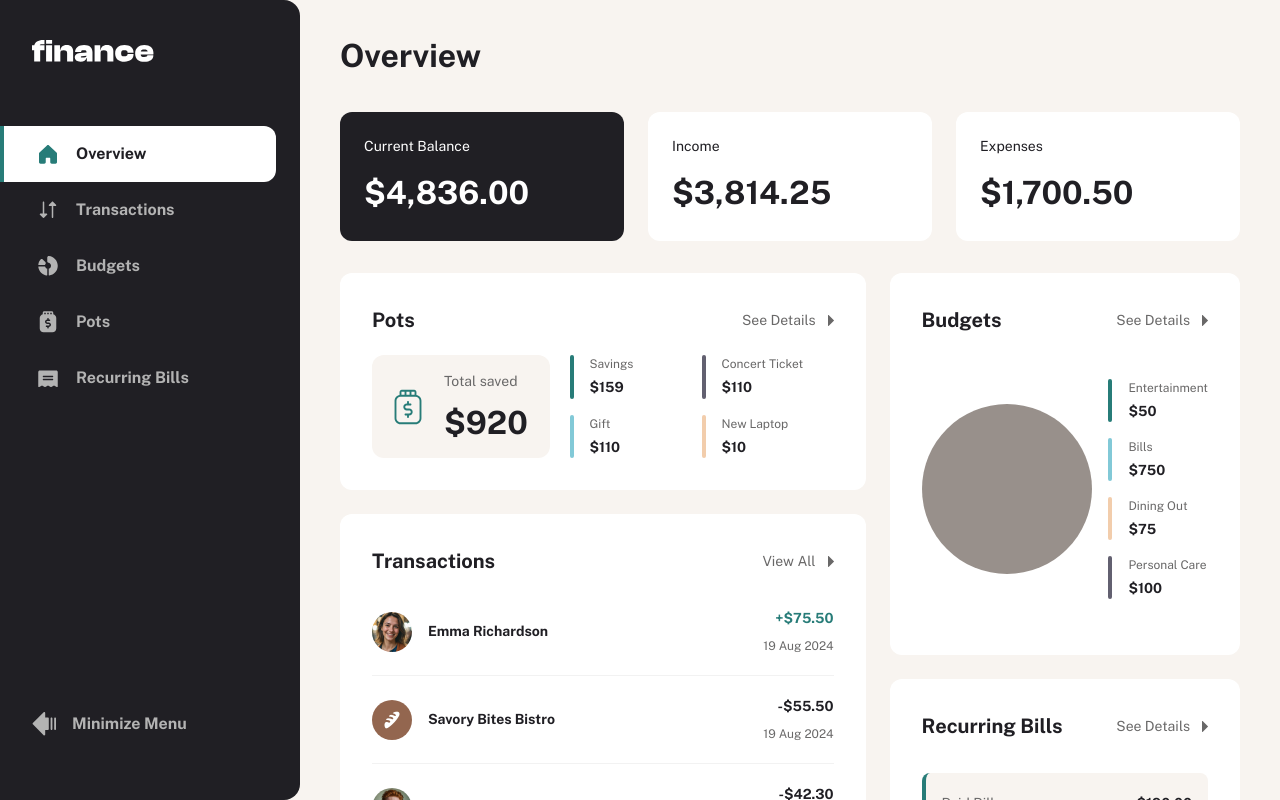
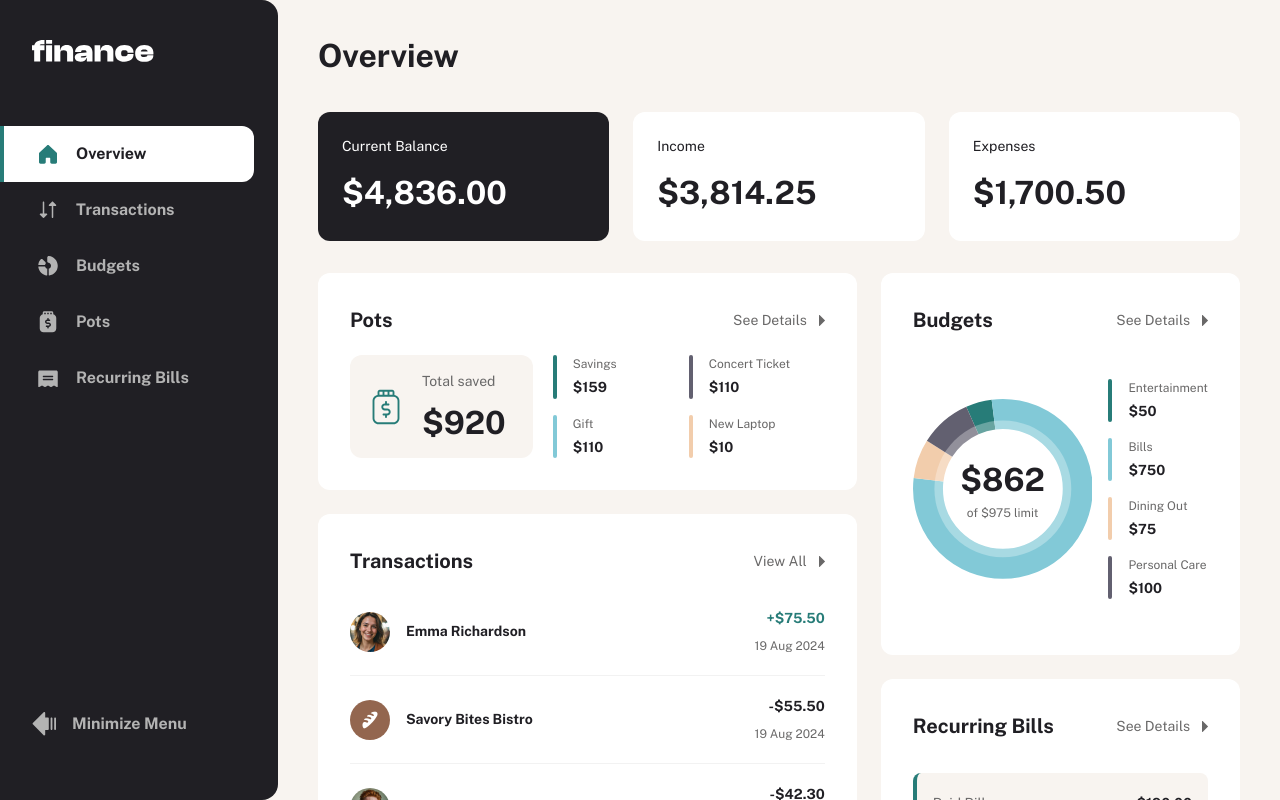
Before and after one commit to debasishrowlo/finance-dashboard, a React (Vite) app in the folder frontend/: page /overview in a window 1280 px wide. Built offline with nearby package versions, Linux system fonts and the light colour scheme.

Commit message:
Add budget donut chart

```diff
--- a/frontend/src/pages/Overview.tsx
+++ b/frontend/src/pages/Overview.tsx
@@ -34,10 +34,37 @@ const Section = (props: SectionProps) => {
 }
 
 const Overview = () => {
-
   const totalSaved = data.pots.reduce((total, pot) => {
     return total + pot.total
   }, 0)
+
+  const totalSpending = Math.abs(
+    data.transactions
+      .filter(transaction => {
+        return data.budgets.some(budget => budget.category === transaction.category)
+      })
+      .reduce((total, transaction) => {
+        return total + transaction.amount
+      }, 0)
+  )
+  const totalBudget = data.budgets.reduce((total, budget) => {
+    return total + budget.maximum
+  }, 0)
+
+  const radius = 17.5
+  const strokeWidth = 7
+  const segments = data.budgets.map(budget => ({
+    percentage: (budget.maximum / totalBudget) * 100,
+    theme: budget.theme,
+    offset: 0,
+  }))
+  let offset = 25
+  for (let i = 0; i < segments.length; i++) {
+    const segment = segments[i]
+    const previousPercentage = i === 0 ? 0 : segments[i - 1].percentage
+    offset -= previousPercentage
+    segment.offset = offset
+  }
 
   return (
     <div>
@@ -161,10 +188,39 @@ const Overview = () => {
             >
               <div className="mt-20 md:py-24 md:flex">
                 <div className="w-full flex items-center md:grow">
-                  <div className="max-w-240 w-full aspect-square mx-auto bg-beige-500 rounded-full lg:mx-0"></div>
+                  <div className="max-w-240 w-full aspect-square relative mx-auto lg:mx-0">
+                    <svg className="w-full" viewBox="0 0 42 42">
+                      <circle
+                        cx="21" cy="21"
+                        fill="transparent" stroke="transparent"
+                        r={radius} strokeWidth={strokeWidth}
+                      />
+                      {segments.map((segment, index) => (
+                        <circle
+                          key={index}
+                          cx="21" cy="21"
+                          fill="transparent"
+                          r={radius}
+                          stroke={segment.theme}
+                          strokeWidth={strokeWidth}
+                          strokeDasharray={`${segment.percentage} ${100 - segment.percentage}`}
+                          strokeDashoffset={segment.offset}
+                        />
+                      ))}
+                      <circle cx="21" cy="21" r="16" fill="rgba(255, 255, 255, 0.3)" stroke="transparent" strokeWidth="20" />
+                    </svg>
+                    <div className="absolute top-1/2 left-1/2 -translate-x-1/2 -translate-y-1/2">
+                      <p className="text-center text-32 font-bold">
+                        {formatCurrency(totalSpending, { showDecimals: false })}
+                      </p>
+                      <p className="text-center text-12 text-grey-500">
+                        of {formatCurrency(totalBudget, { showDecimals: false })} limit
+                      </p>
+                    </div>
+                  </div>
                 </div>
                 <div className="shrink mt-16 flex flex-wrap gap-y-16 md:mt-0 md:flex-col md:justify-between lg:ml-16">
-                  {data.budgets.slice(0, 5).map((budget, index) => (
+                  {data.budgets.map((budget, index) => (
                     <div className="flex shrink w-1/2 md:w-full" key={index}>
                       <div
                         className="w-4 h-full rounded-full"
```
